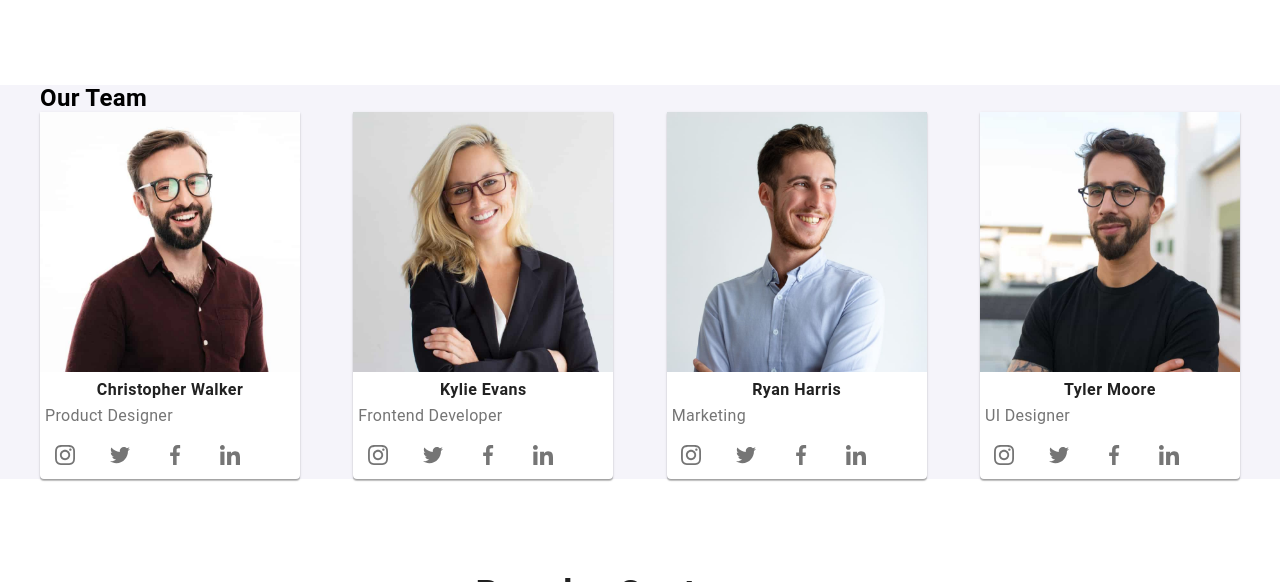
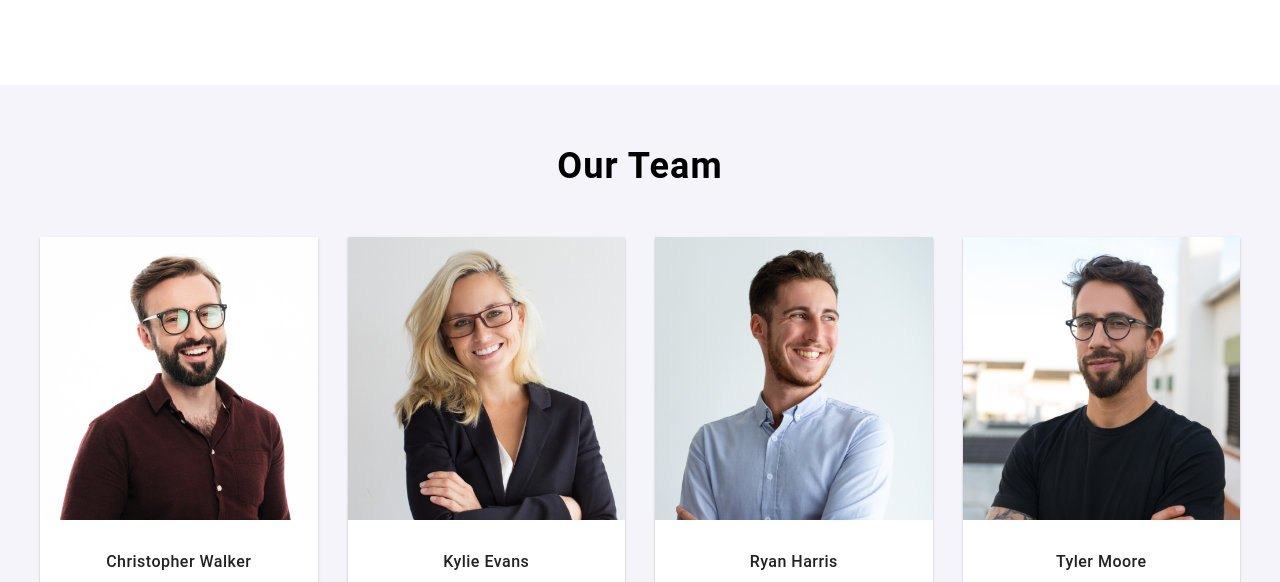
Before and after one commit to chiri03/goit-markup-hw-08, a plain HTML site: page index.html in a window 1280 px wide. Shown: the part 1645-2227 px from the top of the page. Drawn offline with nearby package versions, Linux system fonts and the light colour scheme; a web font is replaced by a local one.

Commit message:
team section

```diff
--- /dev/null
+++ b/Sass/components/_social-link.scss
@@ -0,0 +1,36 @@
+.social_icons_list {
+  display: flex;
+  justify-content: center;
+  gap: 10px;
+  margin-bottom: 30px;
+
+  .team_link {
+    display: flex;
+    justify-content: center;
+    align-items: center;
+    padding: 12px;
+    border-radius: 50%;
+    color: $lightgray;
+    transition: color 250ms cubic-bezier(0.4, 0, 0.2, 1);
+    transition: background-color 250ms cubic-bezier(0.4, 0, 0.2, 1);
+    &:hover {
+      background-color: $blue;
+      color: $white;
+    }
+
+    .social_icons {
+      fill: currentColor;
+      color: gray;
+    }
+  }
+}
+
+.footer_social_icons {
+  .social_link {
+    color: $white;
+    background-color: rgba(255, 255, 255, 0.1);
+    &:hover {
+      background-color: $blue;
+    }
+  }
+}
--- /dev/null
+++ b/Sass/components/_team-members.scss
@@ -0,0 +1,56 @@
+.our_team_section {
+  display: flex;
+  flex-direction: column;
+  gap: calc(3 * $gap);
+  margin-top: 30px;
+
+  &__item {
+    flex-basis: 480px;
+    background-color: $white;
+    box-shadow: 0px 1px 3px rgba(0, 0, 0, 0.12), 0px 1px 1px rgba(0, 0, 0, 0.14),
+      0px 2px 1px rgba(0, 0, 0, 0.2);
+    border-radius: 0px 0px 4px 4px;
+  }
+  &__photo {
+    width: 100%;
+    display: block;
+  }
+
+  .photo_container_name {
+    font-style: normal;
+    font-weight: 500;
+    font-size: 16px;
+    line-height: 1.18;
+    text-align: center;
+    margin-bottom: 10px;
+    margin-top: 30px;
+  }
+
+  .photo_container_post {
+    color: $gray;
+    font-weight: 400;
+    font-size: 16px;
+    line-height: 1.18;
+    text-align: center;
+    padding-bottom: 16px;
+  }
+}
+
+@media screen and (min-width: 768px) {
+  .our_team_section {
+    flex-direction: row;
+    flex-wrap: wrap;
+    &__item {
+      flex-basis: calc((100% - (3 * $gap)) / 2);
+    }
+  }
+}
+@media screen and (min-width: 1200px) {
+  .our_team_section {
+    flex-wrap: nowrap;
+    margin-top: 50px;
+    &__item {
+      flex-basis: calc((100% - (3 * $gap)) / 4);
+    }
+  }
+}
--- a/Sass/components/_team-section.scss
+++ b/Sass/components/_team-section.scss
@@ -5,15 +5,17 @@
 
   &__inner {
     flex-basis: 480px;
+    padding-bottom: 30px;
   }
 
-  &__title {
+  &-title {
     font-weight: 700;
     font-size: 36px;
     line-height: 42px;
     letter-spacing: 0.03em;
     margin: 0 auto;
     text-align: center;
+    padding-top: 60px;
   }
 }
 
--- a/index.html
+++ b/index.html
@@ -279,9 +279,13 @@
           <div class="team_section__inner">
             <h2 class="team_section-title">Our Team</h2>
             <ul class="our_team_section">
-              <li class="team">
+              <li class="our_team_section__item">
                 <img
-                  class="photo"
+                  class="our_team_section__photo"
+                  srcset="
+                    ./images/teamimg/team-1-420.png 420w,
+                    ./images/teamimg/team-1-960.png 960w
+                  "
                   src="./images/photoCristopher.jpg"
                   alt="Cristopher Photo"
                 />
@@ -329,9 +333,13 @@
                 </ul>
               </li>
 
-              <li class="team">
+              <li class="our_team_section__item">
                 <img
-                  class="photo"
+                  class="our_team_section__photo"
+                  srcset="
+                    ./images/teamimg/team-2-420.png 420w,
+                    ./images/teamimg/team-2-960.png 960w
+                  "
                   src="./images/photoKylie.jpg"
                   alt="Kylie Photo"
                 />
@@ -379,9 +387,13 @@
                 </ul>
               </li>
 
-              <li class="team">
+              <li class="our_team_section__item">
                 <img
-                  class="photo"
+                  class="our_team_section__photo"
+                  srcset="
+                    ./images/teamimg/team-3-420.png 420w,
+                    ./images/teamimg/team-3-960.png 960w
+                  "
                   src="./images/photoRyan.jpg"
                   alt="Ryan Photo"
                 />
@@ -429,9 +441,13 @@
                 </ul>
               </li>
 
-              <li class="team">
+              <li class="our_team_section__item">
                 <img
-                  class="photo"
+                  class="our_team_section__photo"
+                  srcset="
+                    ./images/teamimg/team-4-420.png 420w,
+                    ./images/teamimg/team-4-960.png 960w
+                  "
                   src="./images/photoTyler.jpg"
                   alt="Tyler Photo"
                 />
--- a/style/main.scss
+++ b/style/main.scss
@@ -10,6 +10,8 @@
 @import "../Sass/components/logo-customer";
 @import "../Sass/components/team-section";
 @import "../Sass/components/modal-window";
+@import "../Sass/components/team-members";
+@import "../Sass/components/social-link";
 
 html,
 body {
```
Also changed, not shown: css/main.min.css, images/teamimg/team-1-420.png (added), images/teamimg/team-1-960.png (added), images/teamimg/team-2-420.png (added), images/teamimg/team-2-960.png (added), images/teamimg/team-3-420.png (added), images/teamimg/team-3-960.png (added), images/teamimg/team-4-420.png (added), images/teamimg/team-4-960.png (added), 1 other file.
